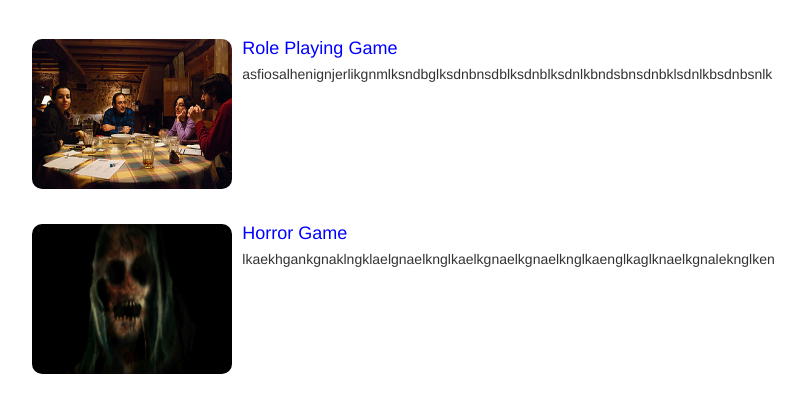
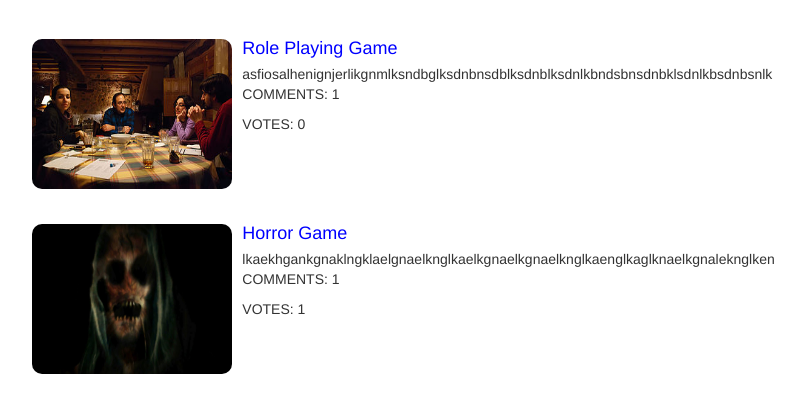
Before and after one commit to Alex-Jay/Derivit_Blog_Pair_Programming, a PHP site: page / in a window 1280 px wide. Shown: the part 51-464 px from the top of the page, without its empty margins (206-1011 px from the left). Run offline with PHP 8.4, Linux system fonts and the light colour scheme; data comes from the database, SQL or seed files in the repository; some libraries are stand-ins or nearby versions.

Commit message:
Add Vote + Comment Count on Posts

```diff
--- a/inc/blog.php
+++ b/inc/blog.php
@@ -1,9 +1,32 @@
 <?php
     require_once 'database.php';
+
     $stmt = "SELECT * FROM posts";
     $query = $db->prepare($stmt);
     $query->execute();
     $postData = $query->fetchAll();
+
+    $amtOfComments = 0;
+
+    function fetchCommentCount($db, $postId)
+    {
+        $stmt = "SELECT COUNT(comment_id) FROM comments WHERE post_id = $postId";
+        $query = $db->prepare($stmt);
+        $query->execute();
+        $f = $query->fetch();
+        $result = $f[0];
+        return $result;
+    }
+
+    function fetchVoteCount($db, $postId)
+    {
+        $stmt = "SELECT COUNT(vote_id) FROM votes WHERE post_id = $postId";
+        $query = $db->prepare($stmt);
+        $query->execute();
+        $f = $query->fetch();
+        $result = $f[0];
+        return $result;
+    }
 ?>
 
 <style>
@@ -24,6 +47,7 @@
     }
 </style>
 <?php foreach($postData as $post): ?>
+    <?php $postId = $post['post_id']?>
     <div class="media">
         <div class="media-left media-top">
            <img id="post_image" class="media-object" src="img/<?php echo $post['post_image']; ?>" alt="logo">
@@ -31,6 +55,8 @@
         <div class="media-body">
             <a href="viewPost.php?=<?php echo $post['post_id']; ?>"><h4 class="media-heading"><?php echo $post['post_title']; ?></h4></a>
             <?php echo $post['post_body']; ?>
+            <p>COMMENTS: <?php echo fetchCommentCount($db, $postId) ?></p>
+            <p>VOTES: <?php echo fetchVoteCount($db, $postId) ?></p>
         </div>
     </div>
 <?php endforeach; ?>
```
